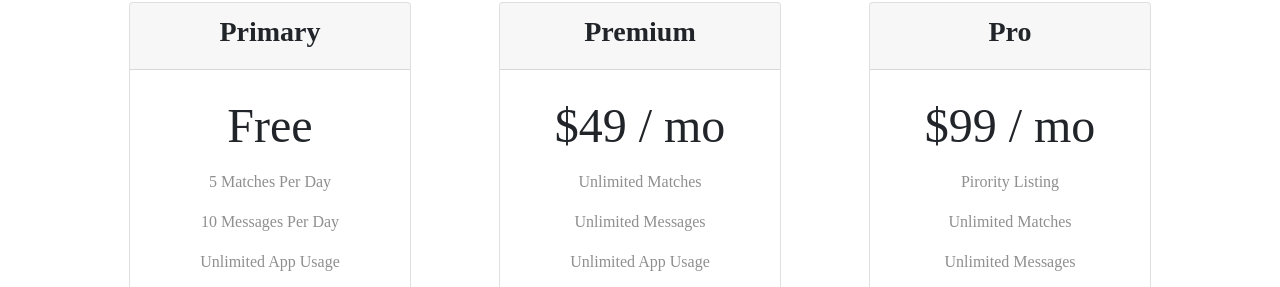
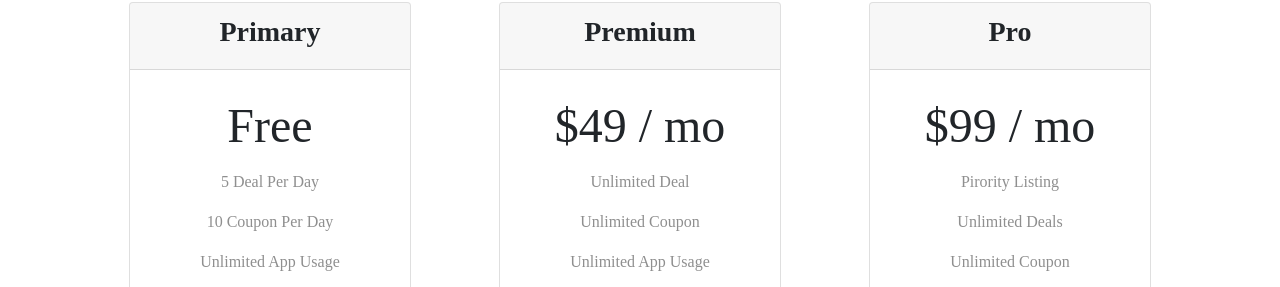
Before and after one commit to Bilal-82/Deals-Steals, a plain HTML site: page index.html in a window 1280 px wide. Shown: the part 2351-2638 px from the top of the page. Drawn offline with nearby package versions, Linux system fonts and the light colour scheme.

Commit message:
Update index.html

```diff
--- a/index.html
+++ b/index.html
@@ -180,8 +180,8 @@
           </div>
           <div class="card-body">
             <h2>Free</h2>
-            <p>5 Matches Per Day</p>
-            <p>10 Messages Per Day</p>
+            <p>5 Deal Per Day</p>
+            <p>10 Coupon Per Day</p>
             <p>Unlimited App Usage</p>
             <button type="button" class="btn btn-lg btn-block btn-outline-primary">Sign Up</button>
           </div>
@@ -194,8 +194,8 @@
           </div>
           <div class="card-body">
             <h2>$49 / mo</h2>
-            <p>Unlimited Matches</p>
-            <p>Unlimited Messages</p>
+            <p>Unlimited Deal</p>
+            <p>Unlimited Coupon</p>
             <p>Unlimited App Usage</p>
             <button type="button" class="btn btn-lg btn-block btn-outline-primary">Sign Up</button>
           </div>
@@ -211,8 +211,8 @@
           <div class="card-body">
             <h2>$99 / mo</h2>
             <p>Pirority Listing</p>
-            <p>Unlimited Matches</p>
-            <p>Unlimited Messages</p>
+            <p>Unlimited Deals</p>
+            <p>Unlimited Coupon</p>
             <p>Unlimited App Usage</p>
             <button type="button" class="btn btn-lg btn-block btn-outline-primary">Sign Up</button>
           </div>
```
